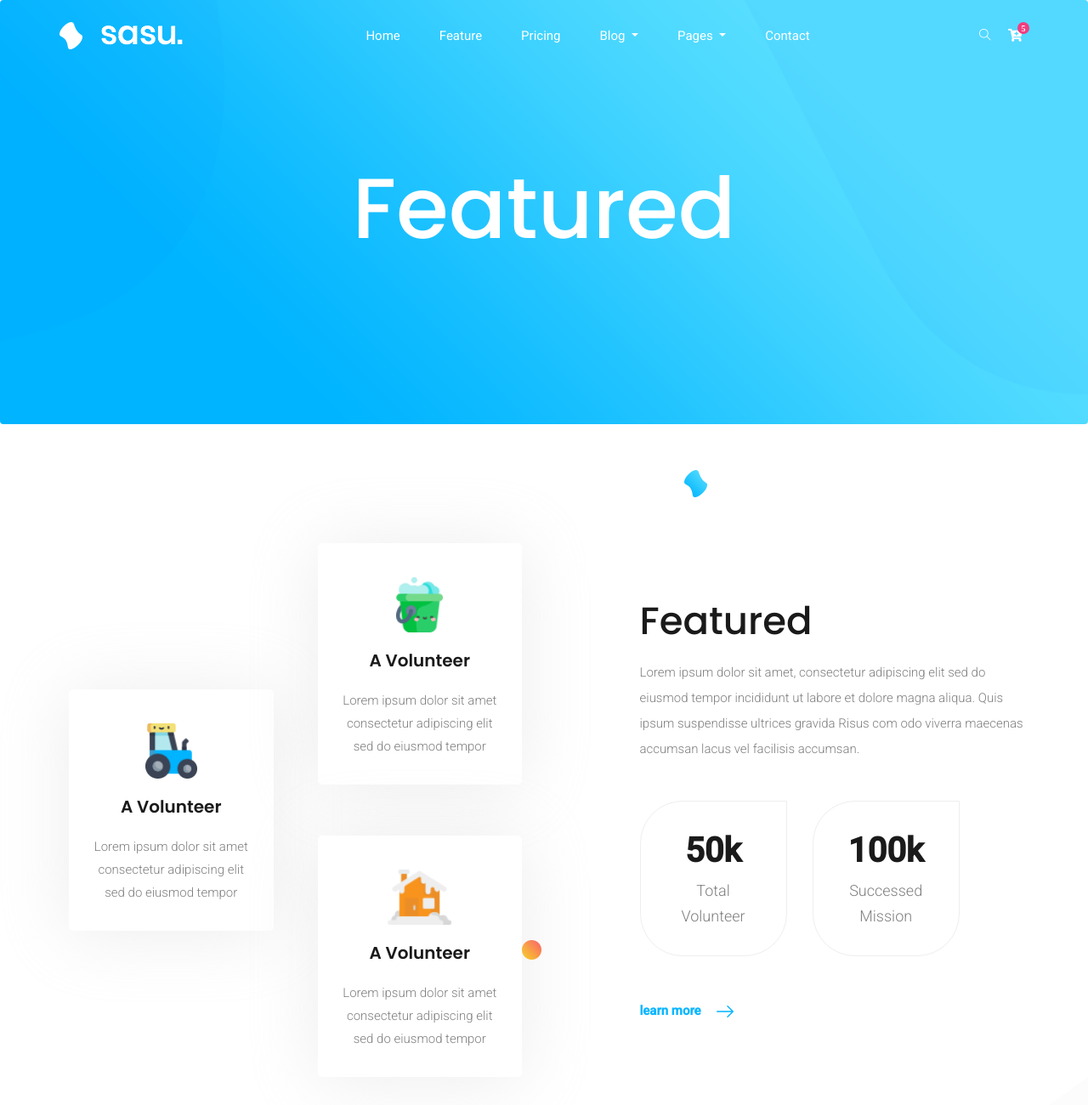
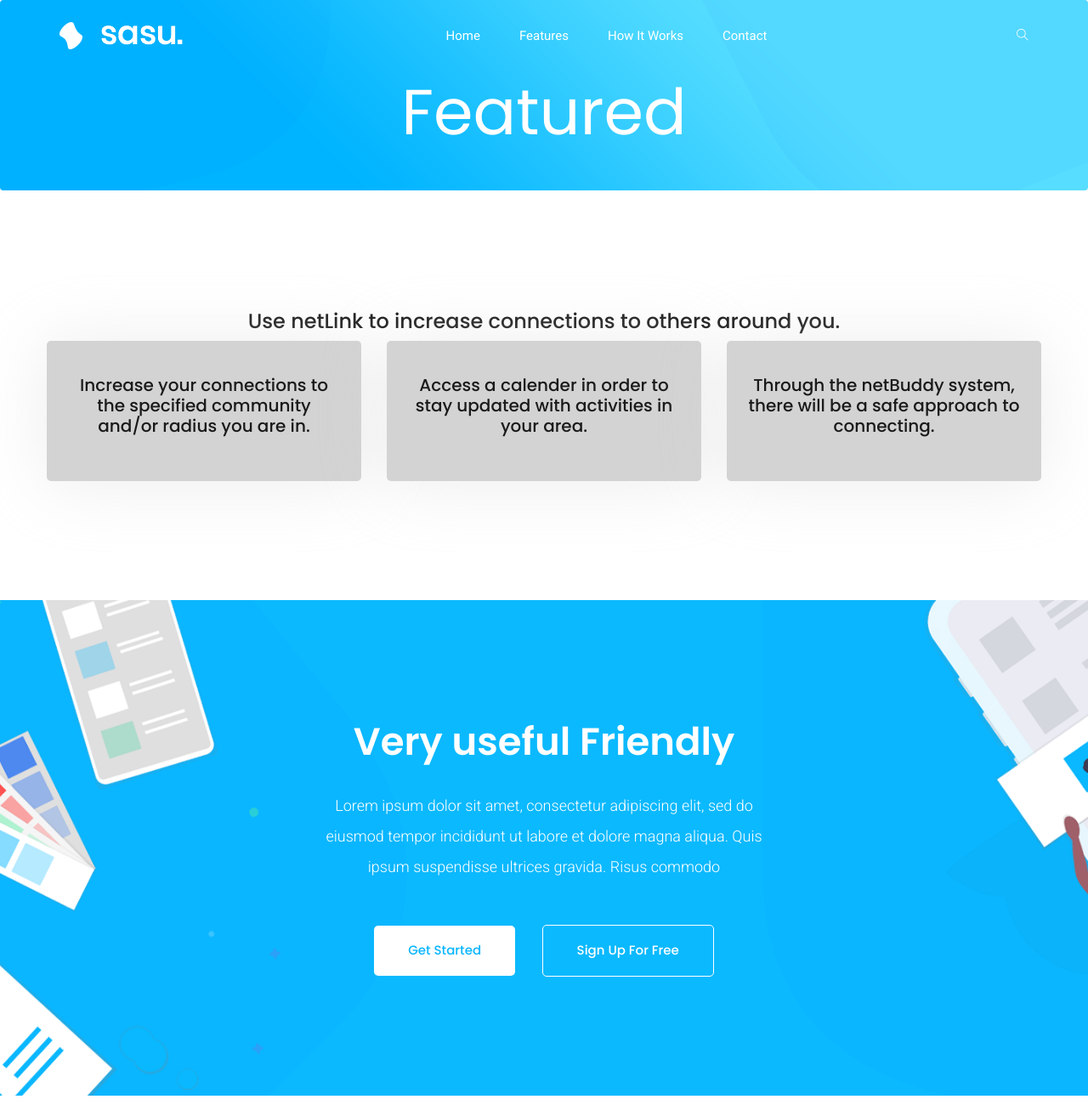
Before and after one commit to braxhawk/hackNC2019, a plain HTML site: page website/feature.html in a window 1280 px wide. Shown: the top 1300 px of the page at 85% size. Drawn offline with Linux system fonts and the light colour scheme.

Commit message:
changing features page and styles.css

```diff
--- a/website/feature.html
+++ b/website/feature.html
@@ -46,29 +46,10 @@
                                     <a class="nav-link" href="index.html">Home</a>
                                 </li>
                                 <li class="nav-item">
-                                    <a class="nav-link" href="feature.html">feature</a>
+                                    <a class="nav-link" href="feature.html">Features</a>
                                 </li>
                                 <li class="nav-item">
-                                    <a class="nav-link" href="pricing.html">pricing</a>
-                                </li>
-                                <li class="nav-item dropdown">
-                                    <a class="nav-link dropdown-toggle" href="blog.html" id="navbarDropdown"
-                                        role="button" data-toggle="dropdown" aria-haspopup="true" aria-expanded="false">
-                                        Blog
-                                    </a>
-                                    <div class="dropdown-menu" aria-labelledby="navbarDropdown">
-                                        <a class="dropdown-item" href="blog.html"> blog</a>
-                                        <a class="dropdown-item" href="single-blog.html">Single blog</a>
-                                    </div>
-                                </li>
-                                <li class="nav-item dropdown">
-                                    <a class="nav-link dropdown-toggle" href="blog.html" id="navbarDropdown1"
-                                        role="button" data-toggle="dropdown" aria-haspopup="true" aria-expanded="false">
-                                        pages
-                                    </a>
-                                    <div class="dropdown-menu" aria-labelledby="navbarDropdown1">
-                                        <a class="dropdown-item" href="elements.html">Elements</a>
-                                    </div>
+                                    <a class="nav-link" href="pricing.html">How It Works</a>
                                 </li>
                                 <li class="nav-item">
                                     <a class="nav-link" href="contact.html">Contact</a>
@@ -76,17 +57,6 @@
                             </ul>
                         </div>
                         <a id="search_1" href="javascript:void(0)"><i class="ti-search"></i></a>
-                        <div class="dropdown cart">
-                            <a class="dropdown-toggle" href="#" id="navbarDropdown3" role="button" data-toggle="dropdown"
-                                aria-haspopup="true" aria-expanded="false">
-                                <i class="fas fa-cart-plus"></i>
-                            </a>
-                            <!-- <div class="dropdown-menu" aria-labelledby="navbarDropdown">
-                                <div class="single_product">
-
-                                </div>
-                            </div> -->
-                        </div>
                     </nav>
                 </div>
             </div>
@@ -104,117 +74,70 @@
     <!-- Header part end-->
 
 
-    <!-- breadcrumb start-->
+    <!-- breadcrumb start
     <section class="breadcrumb breadcrumb_bg">
         <div class="container">
             <div class="row">
                 <div class="col-lg-12">
                     <div class="breadcrumb_iner text-center">
                         <div class="breadcrumb_iner_item">
-                            <h2>featured</h2>
+                            <h2>Featured</h2>
+                        </div>
+                    </div>
+                </div>
+            </div>
+        </div>
+    </section> -->
+
+        <!-- breadcrumb start -->
+    <section class="breadcrumb breadcrumb_bg">
+        <div class="container">
+            <div class="row">
+                <div class="col-lg-12">
+                    <div class="breadcrumb_iner text-center">
+                        <div class="breadcrumb_iner_item">
+                            <h2>Featured</h2>
                         </div>
                     </div>
                 </div>
             </div>
         </div>
     </section>
-    <!-- breadcrumb start-->
 
-    <!-- feature_part start-->
-    <section class="feature_part padding_top">
-        <div class="container">
-            <div class="row align-items-center justify-content-between">
-                <div class="col-lg-6 ">
-                    <div class="row align-items-center">
-                        <div class="col-lg-6 col-sm-6">
-                            <div class="single_feature">
-                                <div class="single_feature_part">
-                                    <img src="img/icon/feature_icon_1.png" alt="">
-                                    <h4>A Volunteer</h4>
-                                    <p>Lorem ipsum dolor sit amet consectetur adipiscing elit sed do eiusmod tempor</p>
-                                </div>
-                            </div>
-                        </div>
-                        <div class="col-lg-6 col-sm-6">
-                            <div class="single_feature">
-                                <div class="single_feature_part">
-                                    <img src="img/icon/feature_icon_2.png" alt="">
-                                    <h4>A Volunteer</h4>
-                                    <p>Lorem ipsum dolor sit amet consectetur adipiscing elit sed do eiusmod tempor</p>
-                                </div>
-                            </div>
-                            <div class="single_feature">
-                                <div class="single_feature_part single_feature_part_2">
-                                    <img src="img/icon/feature_icon_3.png" alt="">
-                                    <h4>A Volunteer</h4>
-                                    <p>Lorem ipsum dolor sit amet consectetur adipiscing elit sed do eiusmod tempor</p>
-                                </div>
-                            </div>
+    <section class="use_sasu">
+        <div class="container section_padding">
+            <div class="row justify-content-center">
+                <div class="col-lg-8">
+                    <div class="section_title text-center">
+                        <h3> Use netLink to increase connections to others around you.</h3>
+                    </div>
+                </div>
+            </div>
+            <div class="row justify-content-center">
+                <div class="col-md-4"> <!--<div class="col-lg-3 col-sm-6">-->
+                    <div class="single_feature">
+                        <div class="single_feature_part">
+                            <h4> Increase your connections to the specified community and/or radius you are in. </h4>
                         </div>
                     </div>
                 </div>
-                <div class="col-lg-5">
-                    <div class="feature_part_text">
-                        <h2>featured</h2>
-                        <p>Lorem ipsum dolor sit amet, consectetur adipiscing elit sed do eiusmod
-                            tempor incididunt ut labore et dolore magna aliqua. Quis ipsum suspendisse
-                            ultrices gravida Risus com odo viverra maecenas accumsan lacus vel facilisis
-                            accumsan.</p>
-                        <div class="row">
-                            <div class="col-sm-6 col-md-4 col-lg-5">
-                                <div class="feature_part_text_iner">
-                                    <h4>50k</h4>
-                                    <p>Total Volunteer</p>
-                                </div>
-                            </div>
-                            <div class="col-sm-6 col-md-4 col-lg-5">
-                                <div class="feature_part_text_iner">
-                                    <h4>100k</h4>
-                                    <p>Successed Mission</p>
-                                </div>
-                            </div>
+                <div class="col-md-4">
+                    <div class="single_feature">
+                        <div class="single_feature_part">
+                            <h4> Access a calender in order to stay updated with activities in your area.       </h4>
                         </div>
-                        <a href="#" class="btn_4">learn more <img src="img/icon/right-arrow.svg" alt=""></a>
+                    </div>
+                </div>
+                <div class="col-md-4">
+                    <div class="single_feature">
+                        <div class="single_feature_part">
+                            <h4> Through the netBuddy system, there will be a safe approach to connecting.      </h4>
+                        </div>
                     </div>
                 </div>
             </div>
         </div>
-
-        <img src="img/animate_icon/Shape-1.png" alt="" class="feature_icon_1">
-        <img src="img/animate_icon/Shape-14.png" alt="" class="feature_icon_2">
-        <img src="img/animate_icon/Shape.png" alt="" class="feature_icon_3">
-        <img src="img/animate_icon/shape-3.png" alt="" class="feature_icon_4">
     </section>
-    <!-- upcoming_event part start-->
-
-    <!-- about_us part start-->
-    <section class="about_us section_padding">
-        <div class="container">
-            <div class="row align-items-center justify-content-between">
-                <div class="col-md-6 col-lg-5">
-                    <div class="about_us_text">
-                        <h2>Right people at the
-                            Right time.</h2>
-                        <p>Lorem ipsum dolor sit amet, consectetur adipisicing elit,
-                            sed do eiusmod tempor incididunt ut labore et dolore magna
-                            aliqua. Ut enim ad minim</p>
-                        <a href="#" class="btn_1">get started</a>
-                        <a href="#" class="btn_2">sing up free</a>
-                    </div>
-                </div>
-                <div class="col-md-6 col-lg-6">
-                    <div class="learning_img">
-                        <img src="img/about_img.png" alt="">
-                    </div>
-                </div>
-            </div>
-        </div>
-        <img src="img/left_sharp.png" alt="" class="left_shape_1">
-        <img src="img/about_shape.png" alt="" class="about_shape_1">
-        <img src="img/animate_icon/Shape-16.png" alt="" class="feature_icon_1">
-        <img src="img/animate_icon/Shape-1.png" alt="" class="feature_icon_4">
-    </section>
-    <!-- about_us part end-->
 
     <!-- cta part start-->
     <section class="cta_part section_padding">
@@ -235,7 +158,8 @@
     </section>
     <!-- cta part end-->
 
-   <!--::footer_part start::-->
+
+   <!--::footer_part start::
    <footer class="footer_part">
         <div class="container">
             <div class="row">
@@ -295,11 +219,12 @@
             <div class="row">
                 <div class="col-lg-8">
                     <div class="copyright_text">
-                        <P><!-- Link back to Colorlib can't be removed. Template is licensed under CC BY 3.0. -->
-Copyright &copy;<script>document.write(new Date().getFullYear());</script> All rights reserved | This template is made with <i class="ti-heart" aria-hidden="true"></i> by <a href="https://colorlib.com" target="_blank">Colorlib</a>
+                        <P>Link back to Colorlib can't be removed. Template is licensed under CC BY 3.0. -->
+<!-- Copyright &copy;<script>document.write(new Date().getFullYear());</script> All rights reserved | This template is made with <i class="ti-heart" aria-hidden="true"></i> by <a href="https://colorlib.com" target="_blank">Colorlib</a> -->
 <!-- Link back to Colorlib can't be removed. Template is licensed under CC BY 3.0. --></P>
                     </div>
                 </div>
+                <!--
                 <div class="col-lg-4">
                     <div class="footer_icon social_icon">
                         <ul class="list-unstyled">
@@ -313,7 +238,9 @@ Copyright &copy;<script>document.write(new Date().getFullYear());</script> All r
             </div>
         </div>
     </footer>
-    <!--::footer_part end::-->
+
+    ::footer_part end::-->
+
 
     <!-- jquery plugins here-->
     <!-- jquery -->
```
Also changed, not shown: website/css/style.css.
